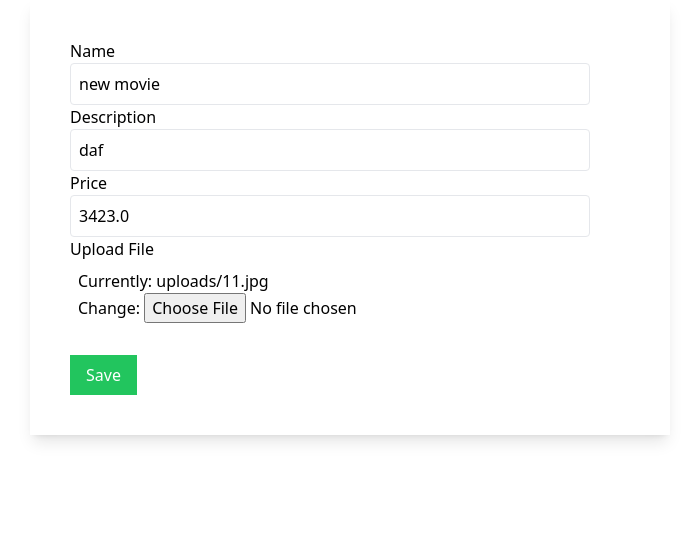
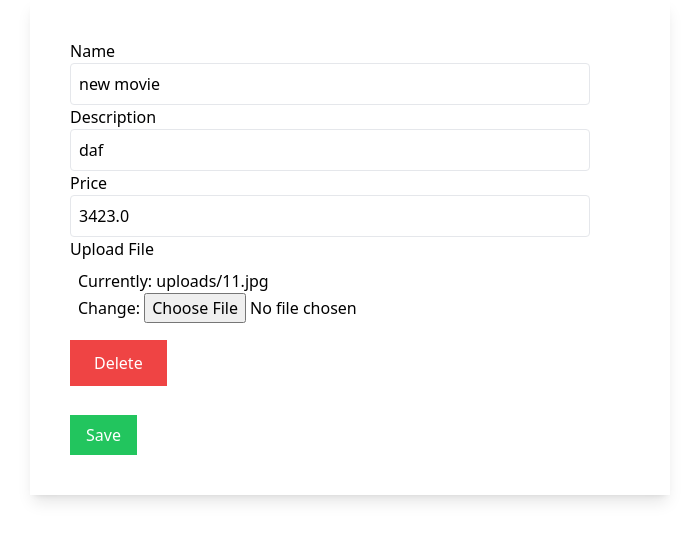
Before and after one commit to geetanshpardhi1/Digital_maketplace, a Django app: page /editproduct/2/ in a window 1280 px wide. Shown: the part 165-706 px from the top of the page, without its empty margins (50-749 px from the left). Run offline with Django 4.2, Linux system fonts and the light colour scheme; data comes from the database, SQL or seed files in the repository; some libraries are stand-ins or nearby versions.

Commit message:
added delete functionality for products

```diff
--- a/myapp/templates/myapp/edit_product.html
+++ b/myapp/templates/myapp/edit_product.html
@@ -29,6 +29,10 @@
             <label>Upload File</label>
             <div class=" rounded appearance-none py-2 px-2 mr-10">{{ product_form.file }}</div>
         </div>
+        <div class="mt-5 mb-10">
+
+            <a class="bg-red-500 text-white px-6 py-3" href="{% url 'deleteproduct' product.id %}">Delete</a>
+        </div>
         <div class="mt-6">
             <button class="bg-green-500 text-white px-4 py-2" type="submit">Save</button>
 
--- a/myapp/urls.py
+++ b/myapp/urls.py
@@ -11,7 +11,8 @@ urlpatterns = [
     path('failed/',views.payment_failed_view,name='failed'),
     path('api/checkout-session/<int:id>/',views.create_checkout_session,name='api_checkout_session'),
     path('createproduct/',views.create_product,name='create_product'),
-    path('editproduct/<int:id>/',views.product_edit,name='editproduct')
+    path('editproduct/<int:id>/',views.product_edit,name='editproduct'),
+    path('delete/<int:id>/',views.product_delete,name='deleteproduct'),
 
 ]
 
--- a/myapp/views.py
+++ b/myapp/views.py
@@ -101,4 +101,11 @@ def product_edit(request,id):
         if product_form.is_valid():
             product_form.save()
             return redirect('index')
-    return render(request,'myapp/edit_product.html',{'product_form':product_form})
+    return render(request,'myapp/edit_product.html',{'product_form':product_form,'product':product})
+
+def product_delete(request,id):
+    product = Product.objects.get(id=id)
+    if request.method == 'POST':
+        product.delete()
+        return redirect('index')
+    return render(request,'myapp/delete.html',{'product':product})
```
Also changed, not shown: myapp/templates/myapp/delete.html (added, +14 -0 lines), db.sqlite3.
